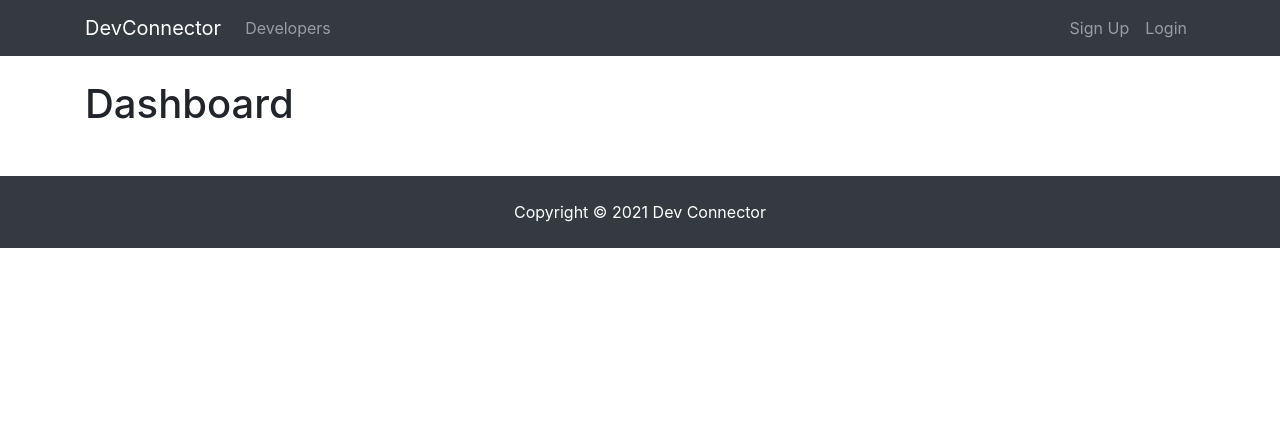
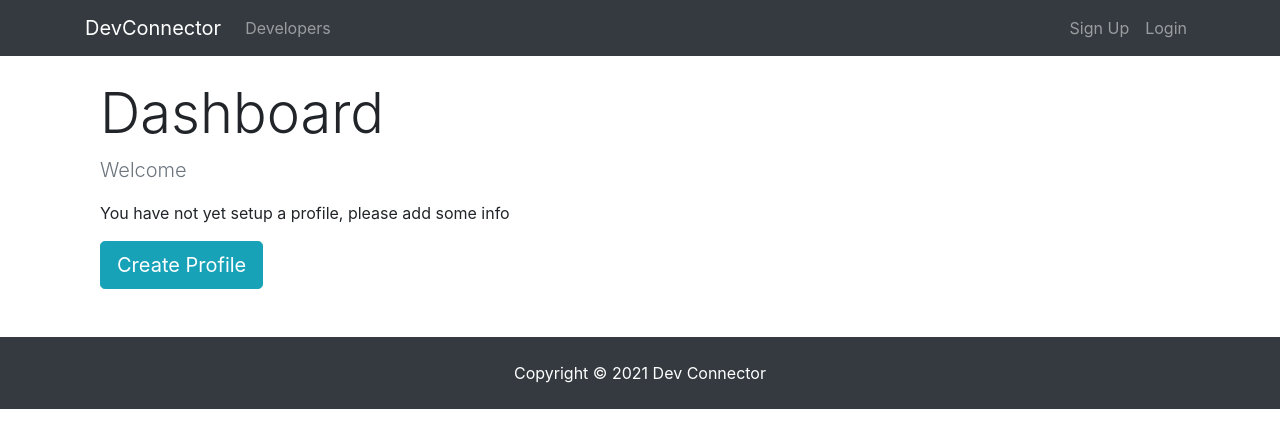
Before and after one commit to Ashish911/Media_APP, a React (Create React App) app in the folder client/: page /dashboard in a window 1280 px wide. Shown: the top 448 px of the page. Built offline with nearby package versions, Linux system fonts and the light colour scheme; no server answers.

Commit message:
spinner added

```diff
--- /dev/null
+++ b/client/src/components/common/Spinner.js
@@ -0,0 +1,16 @@
+import React from 'react';
+import spinner from './spinner.gif';
+
+const Spinner = () => {
+  return (
+    <div>
+      <img
+        src={spinner}
+        style={{ width: '200px', margin: 'auto', display: 'block' }}
+        alt='Loading...'
+      />
+    </div>
+  );
+};
+
+export default Spinner;
--- a/client/src/components/dashboard/Dashboard.js
+++ b/client/src/components/dashboard/Dashboard.js
@@ -1,7 +1,9 @@
 import React, { Component } from 'react';
+import { Link } from 'react-router-dom';
 import PropTypes from 'prop-types';
 import { connect } from 'react-redux';
 import { getCurrentProfile } from '../../actions/profileActions';
+import Spinner from '../common/Spinner';
 
 class Dashboard extends Component {
   componentDidMount() {
@@ -9,12 +11,55 @@ class Dashboard extends Component {
   }
 
   render() {
+    const { user } = this.props.auth;
+    const { profile, loading } = this.props.profile;
+
+    let dashboardContent;
+
+    if (profile == null || loading) {
+      dashboardContent = <Spinner />;
+    } else {
+      // Check if logged in user has profile data
+      if (Object.keys(profile).length > 0) {
+        dashboardContent = <h4>Display Profile</h4>;
+      } else {
+        // User is logged in but has no profile
+        dashboardContent = (
+          <div>
+            <p className='lead text-muted'>Welcome {user.name}</p>
+            <p>You have not yet setup a profile, please add some info</p>
+            <Link to='/create-profile' className='btn btn-lg btn-info'>
+              Create Profile
+            </Link>
+          </div>
+        );
+      }
+    }
+
     return (
-      <div>
-        <h1>Dashboard</h1>
+      <div className='dashboard'>
+        <div className='container'>
+          <div className='row'>
+            <div className='col-md-12'>
+              <h1 className='display-4'>Dashboard</h1>
+              {dashboardContent}
+            </div>
+          </div>
+        </div>
       </div>
     );
   }
 }
 
-export default connect(null, { getCurrentProfile })(Dashboard);
+const mapStateToProps = (state) => ({
+  profile: state.profile,
+  auth: state.auth
+});
+
+Dashboard.propTypes = {
+  getCurrentProfile: PropTypes.func.isRequired,
+  auth: PropTypes.object.isRequired,
+  profile: PropTypes.object.isRequired
+};
+
+export default connect(mapStateToProps, { getCurrentProfile })(Dashboard);
```
Also changed, not shown: client/src/components/common/spinner.gif (added).
